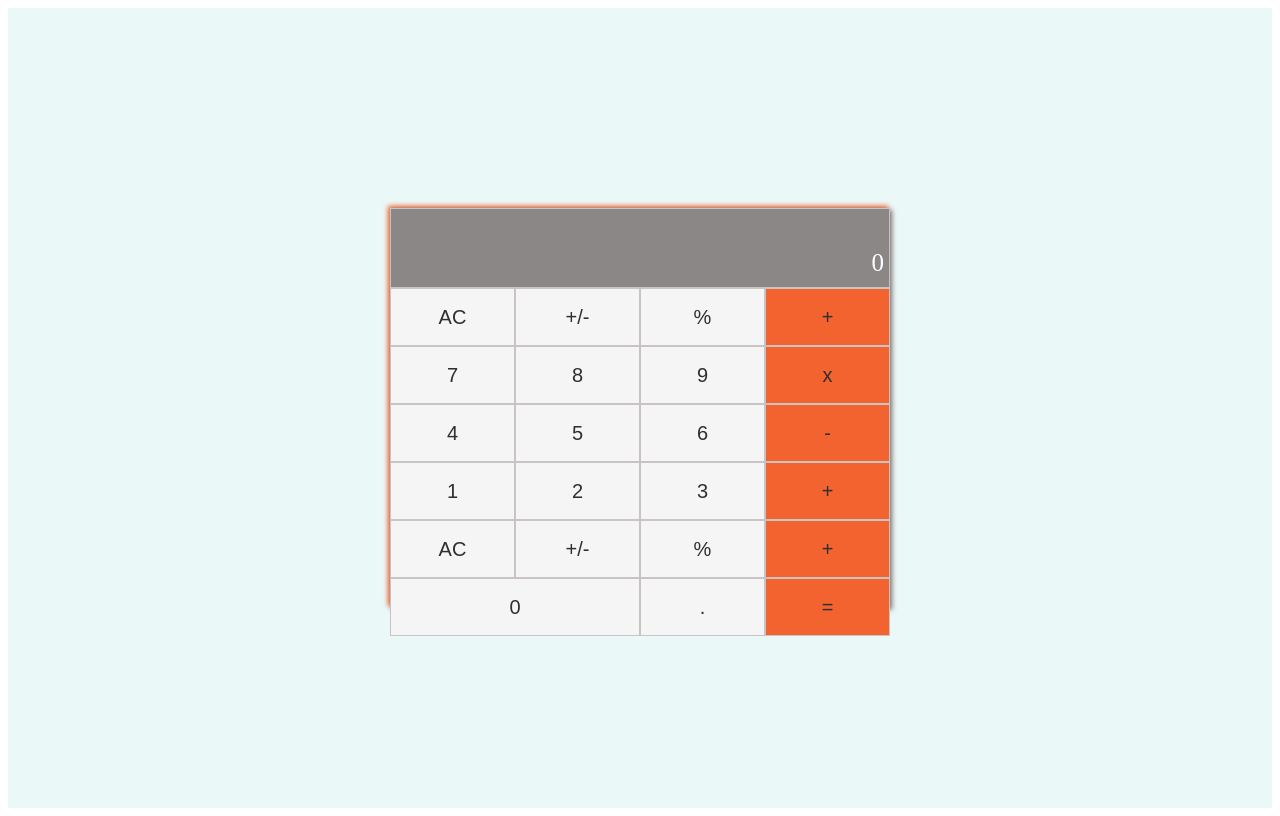
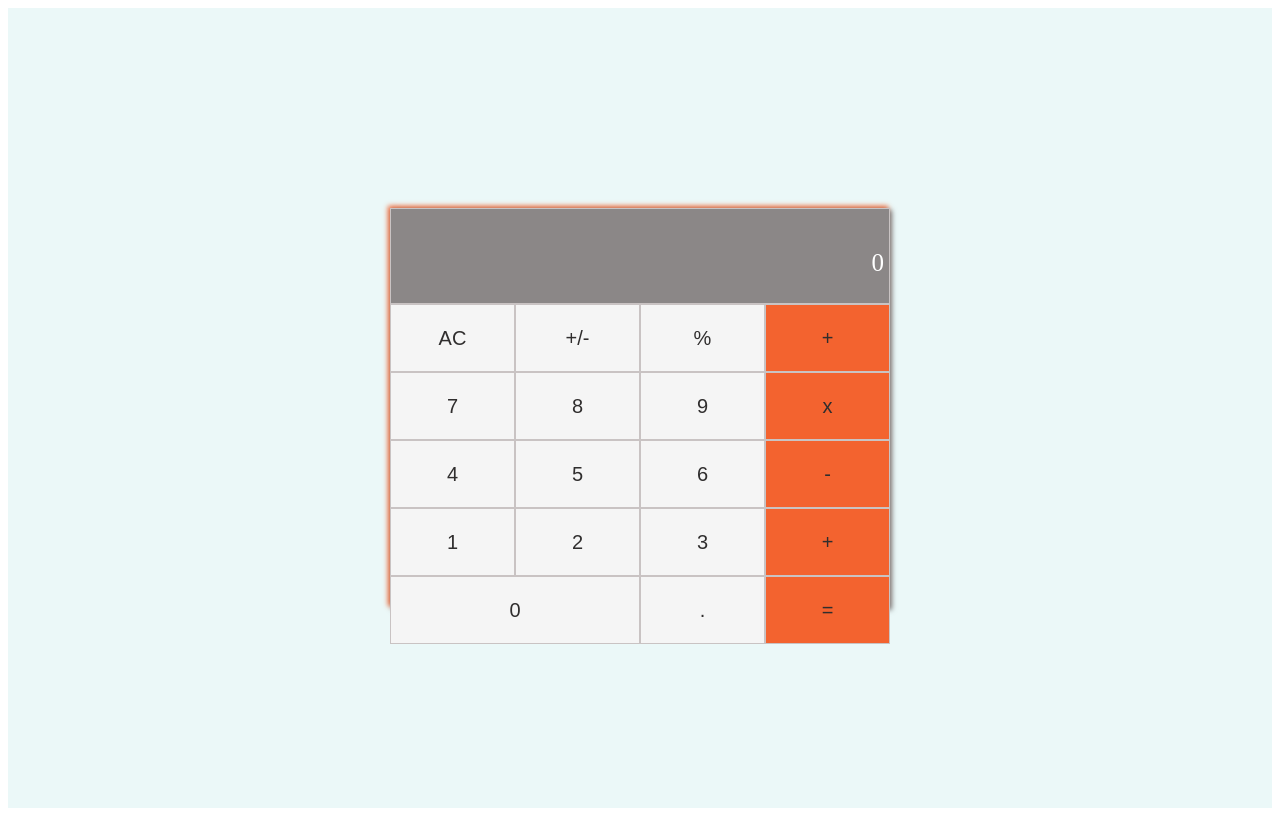
Before and after one commit to AhmadiGu/MathMagician, a React (Create React App) app: page / in a window 1280 px wide. Built offline with nearby package versions, Linux system fonts and the light colour scheme.

Commit message:
Required changes added

```diff
--- a/src/components/Calculator.js
+++ b/src/components/Calculator.js
@@ -38,12 +38,6 @@ class Calculator extends React.Component {
             <button type="button" className="btn-orang">+</button>
           </div>
           <div className="rows">
-            <button type="button" className="btn-gray">AC</button>
-            <button type="button" className="btn-gray">+/-</button>
-            <button type="button" className="btn-gray">%</button>
-            <button type="button" className="btn-orang">+</button>
-          </div>
-          <div className="rows">
             <button type="button" className="btn-gray zero">0</button>
             <button type="button" className="btn-gray">.</button>
             <button type="button" className="btn-orang">=</button>
--- a/src/index.css
+++ b/src/index.css
@@ -17,7 +17,7 @@
 
 .calculate-place {
   background: rgb(139, 135, 135);
-  height: 60px;
+  height: 70px;
   text-align: end;
   padding-top: 40px;
   padding-right: 5px;
@@ -27,20 +27,20 @@
 }
 
 .functions-place {
-  height: 40vh;
+  height: 38vh;
   display: flex;
   flex-direction: column;
 }
 
 .rows {
-  height: 40vh;
+  height: 38vh;
 }
 
 .btn-gray,
 .btn-orang {
   background: whitesmoke;
   width: 125px;
-  height: 58px;
+  height: 68px;
   color: rgb(48, 46, 46);
   font-size: 20px;
   border: 1px solid rgb(201, 195, 195);
```
